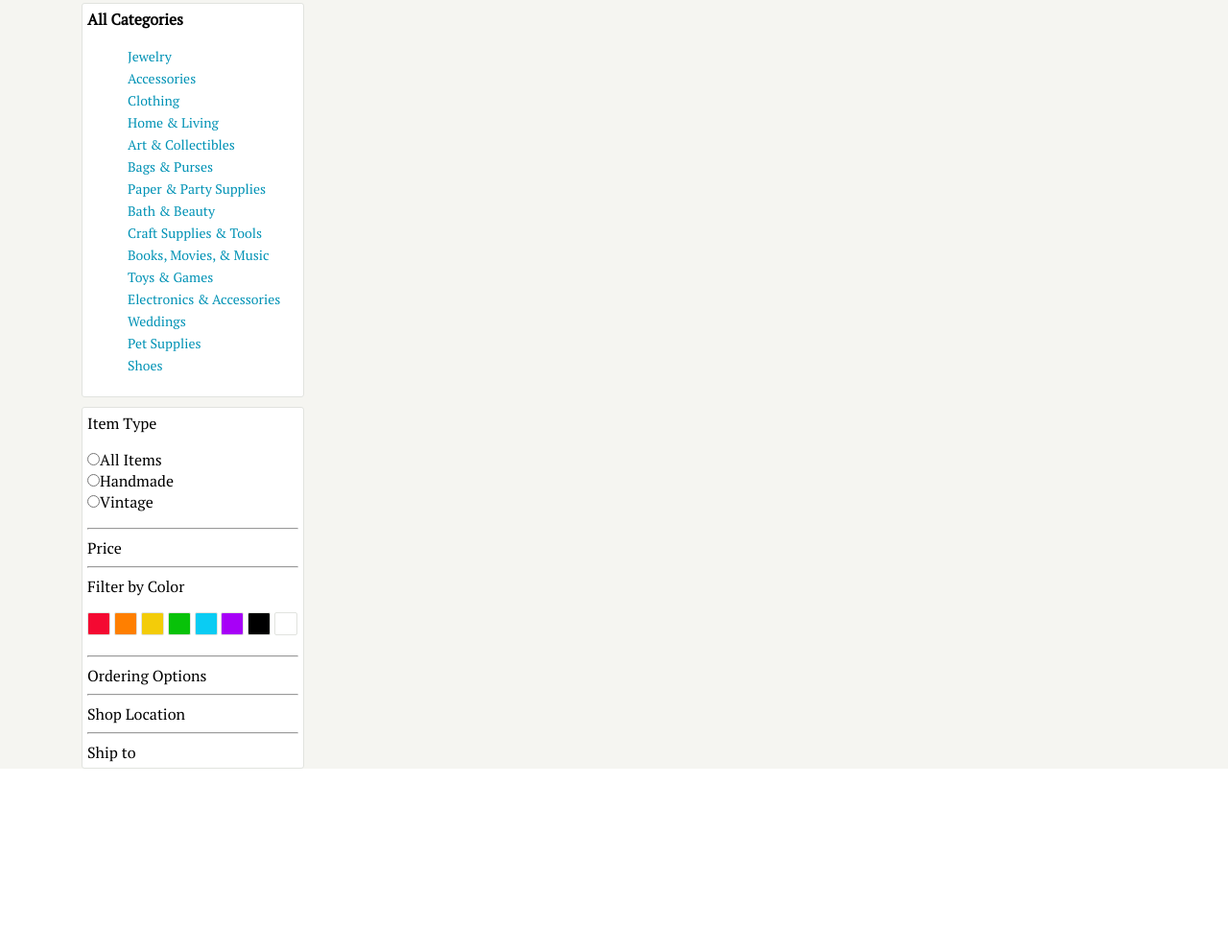
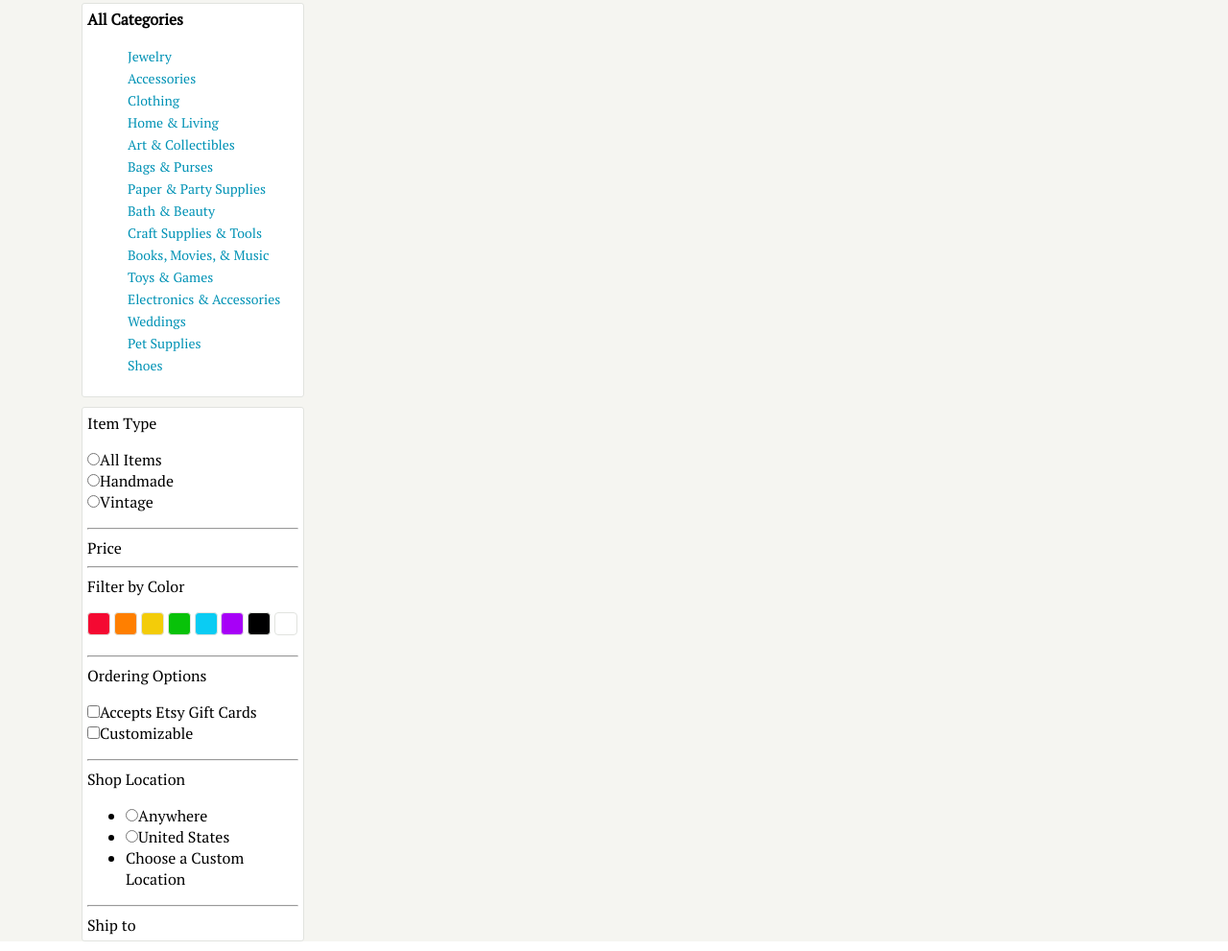
Before and after one commit to corifowler/etsy-search, a website: page index.html in a window 1280 px wide. Shown: the part 211-1202 px from the top of the page at 96% size. Before the commit the page ends 1022 px from the top, so only its background shows below. Drawn offline with Linux system fonts and the light colour scheme.

Commit message:
Added ordering options check boxes

```diff
--- a/index.html
+++ b/index.html
@@ -95,10 +95,19 @@
       <hr>
       <section class="order-opts">
         Ordering Options
+        <ul>
+          <li><input type="checkbox" value="giftcards">Accepts Etsy Gift Cards</li>
+          <li><input type="checkbox" value="customizable">Customizable</li>
+        </ul>
       </section>
       <hr>
       <section class="location">
         Shop Location
+        <ul>
+          <li><input type="radio" value="anywhere">Anywhere</li>
+          <li><input type="radio" value="United States">United States</li>
+          <li>Choose a Custom Location</li>
+        </ul>
       </section>
       <hr>
       <section class="ship-to">
--- a/scss/main.scss
+++ b/scss/main.scss
@@ -160,7 +160,7 @@
     width: 22px;
     height: 22px;
     border: 1px solid $borderColor;
-    border-radius: 2px;
+    border-radius: 4px;
     list-style: none;
     display: inline-block;
   }
@@ -197,4 +197,13 @@
     background-color: white;
   }
 
+  .order-opts ul {
+    padding-left: 0;
+
+    li {
+      list-style: none;
+    }
+
+  }
+
 }
```
Also changed, not shown: css/main.css.
